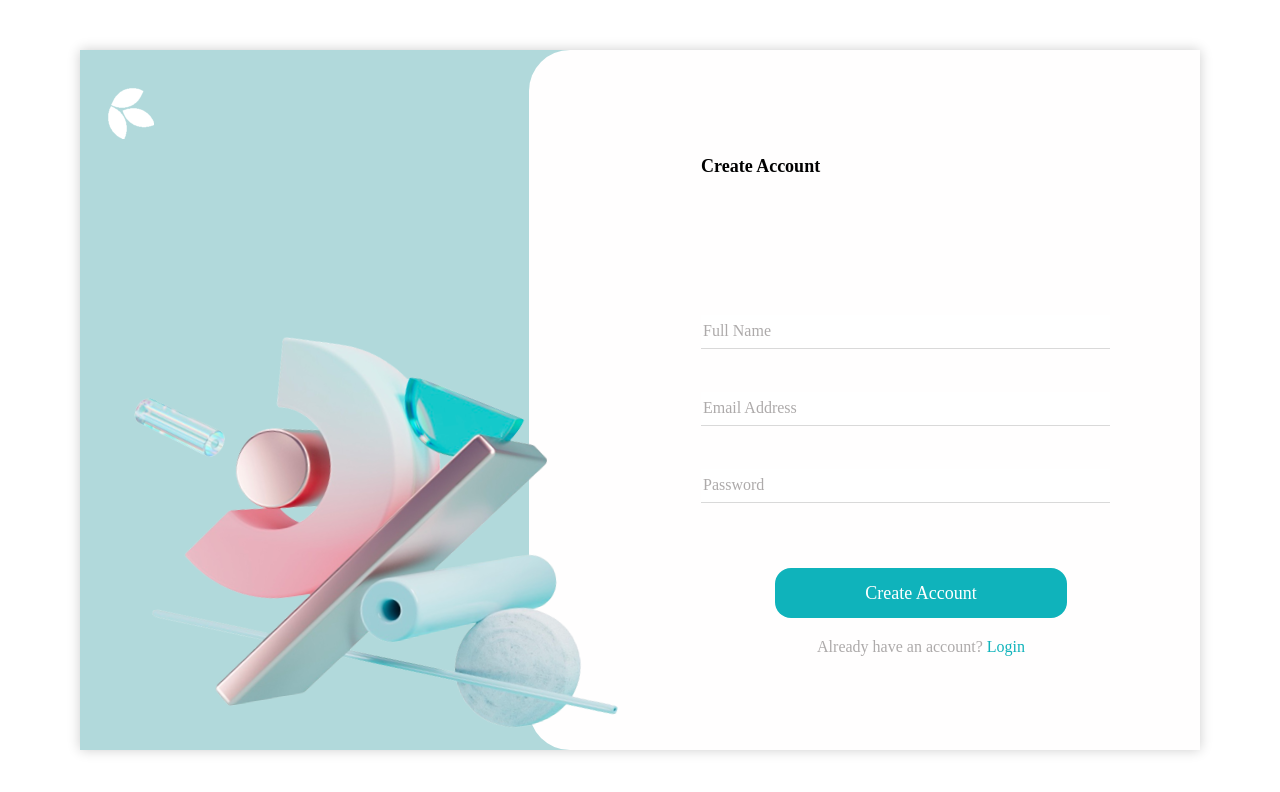
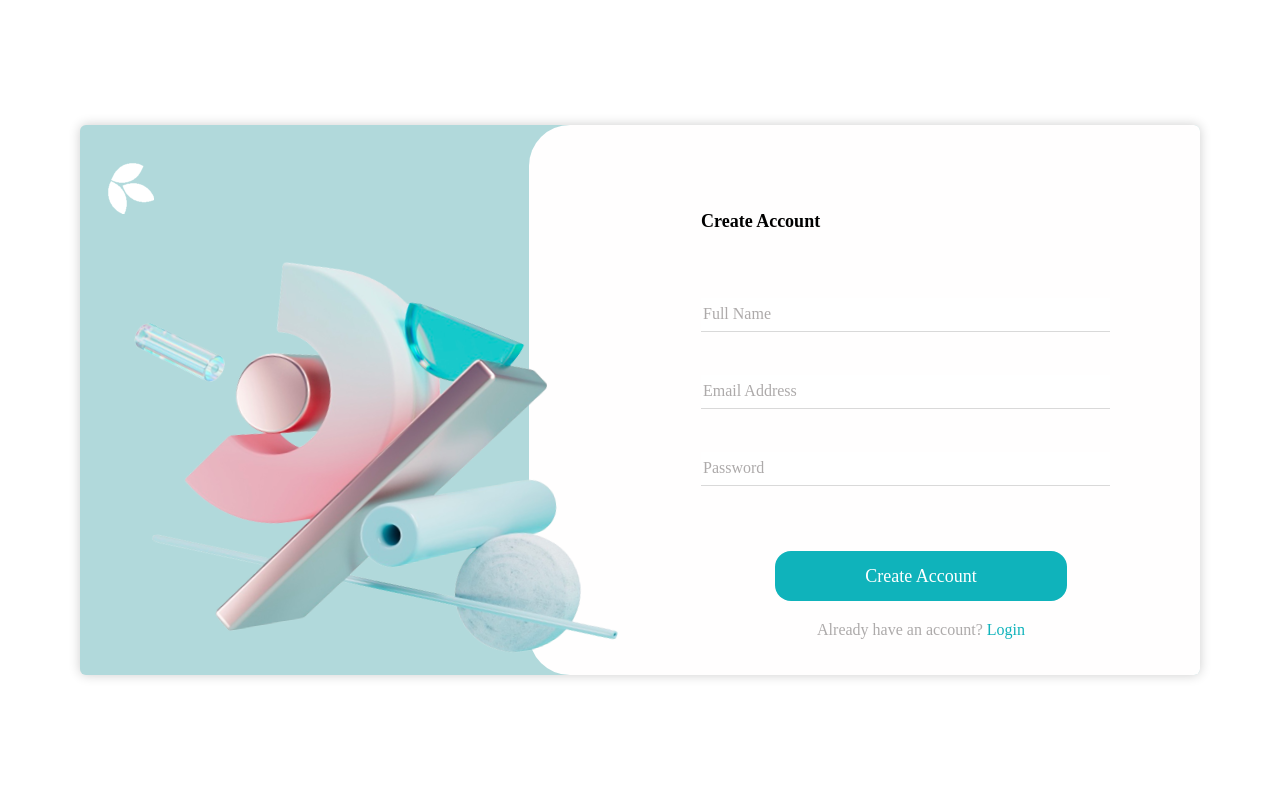
Before and after one commit to cc-hearts/react-low-code, a React (Vite) app: page / in a window 1280 px wide. Shown: the top 792 px of the page. Built offline with nearby package versions, Linux system fonts and the light colour scheme.

Commit message:
style: update login wrapper height style

```diff
--- a/src/pages/login/index.less
+++ b/src/pages/login/index.less
@@ -5,12 +5,13 @@
 
   .login-container {
     min-width: 1120px;
-    height: 700px;
+    height: 550px;
     margin: auto;
     background-color: #b1d9db;
     box-shadow: 0 0 12px 0 rgb(0 0 0 / 20%);
     position: relative;
     overflow: hidden;
+    border-radius: 6px;
   }
 }
 
@@ -27,14 +28,14 @@
 }
 
 .login-title {
-  margin: 106px 0 0;
+  margin: 86px 0 66px;
   color: #000;
   font-size: 18px;
   font-weight: 600;
 }
 
 .login-wrapper-form {
-  margin-top: 138px;
+  margin-top: 38px;
 
   input {
     height: 31px;
```
